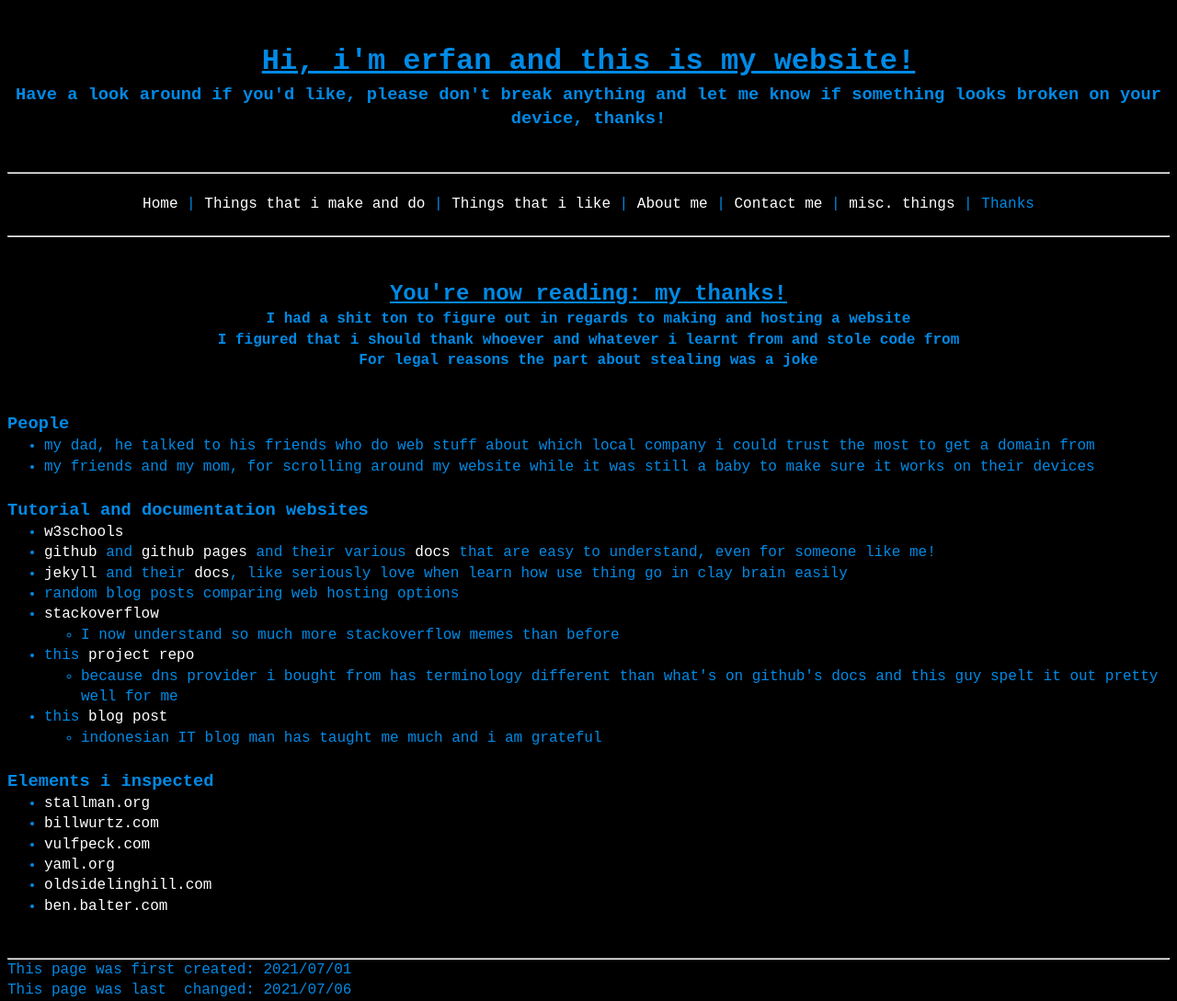
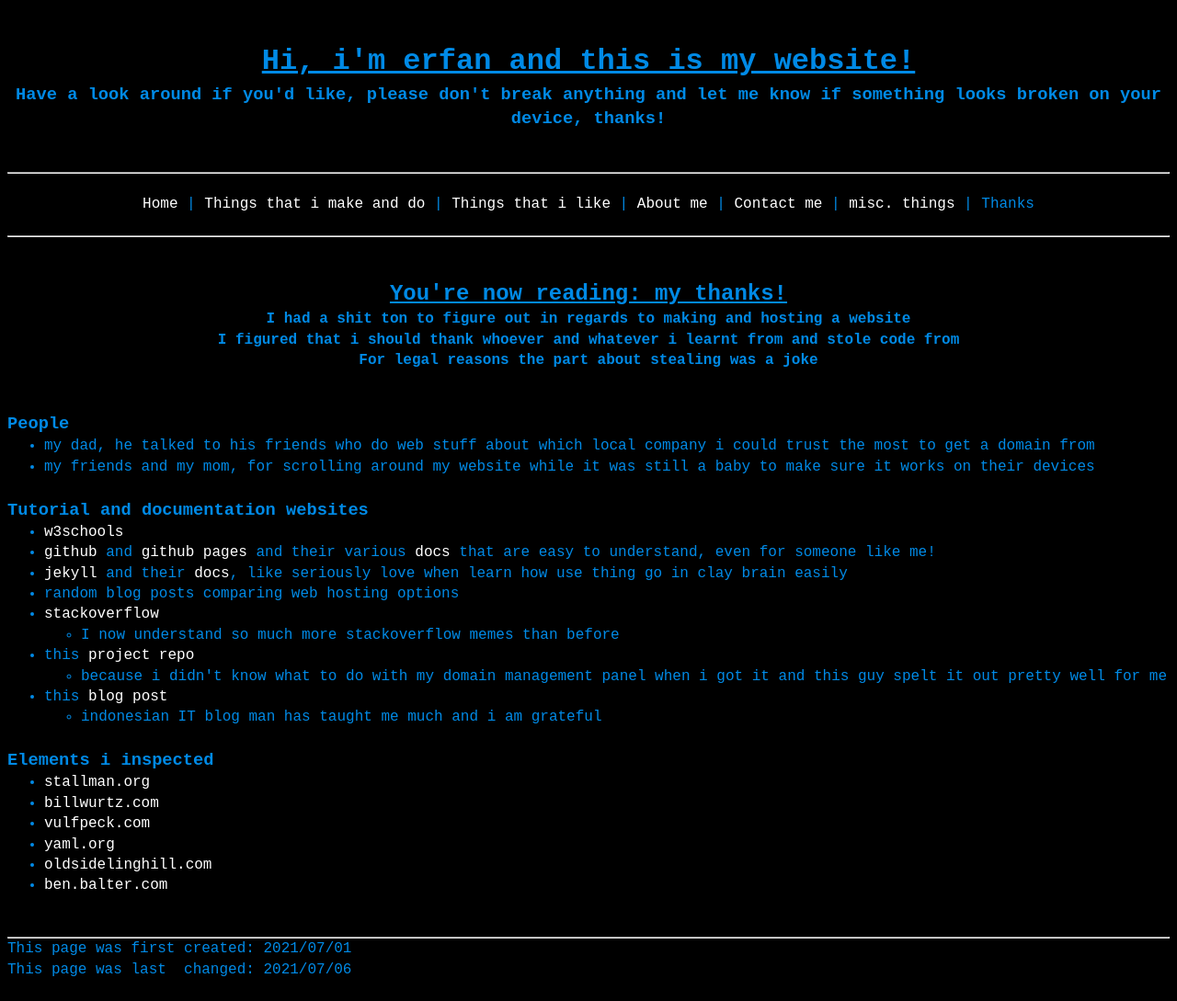
Before and after one commit to a-erfan-aa/a-erfan-aa.github.io, a Jekyll site: the page built from thanks.html, in a window 1280 px wide. Shown: the whole page at 92% size. Built offline with Jekyll 4.4.1, drawn with Linux system fonts in a browser that asks for light colours; after the commit the page ends 1066 px from its top, so only the background shows below that.

Commit message:
Update thanks.html

```diff
--- a/thanks.html
+++ b/thanks.html
@@ -38,7 +38,7 @@ lastChanged: 2021/07/06
 				</ul>
 			<li>this <a href="https://github.com/OoiBP/snowflake-portfolio">project repo</a>
 				<ul>
-					<li>because dns provider i bought from has terminology different than what's on github's docs and this guy spelt it out pretty well for me</li>
+					<li>because i didn't know what to do with my domain management panel when i got it and this guy spelt it out pretty well for me</li>
 				</ul>
 			<li>this <a href="https://www.helmykediri.com/2020/07/cara-pasang-domain-dari-exabyte.html">blog post</a>
 				<ul>
```
